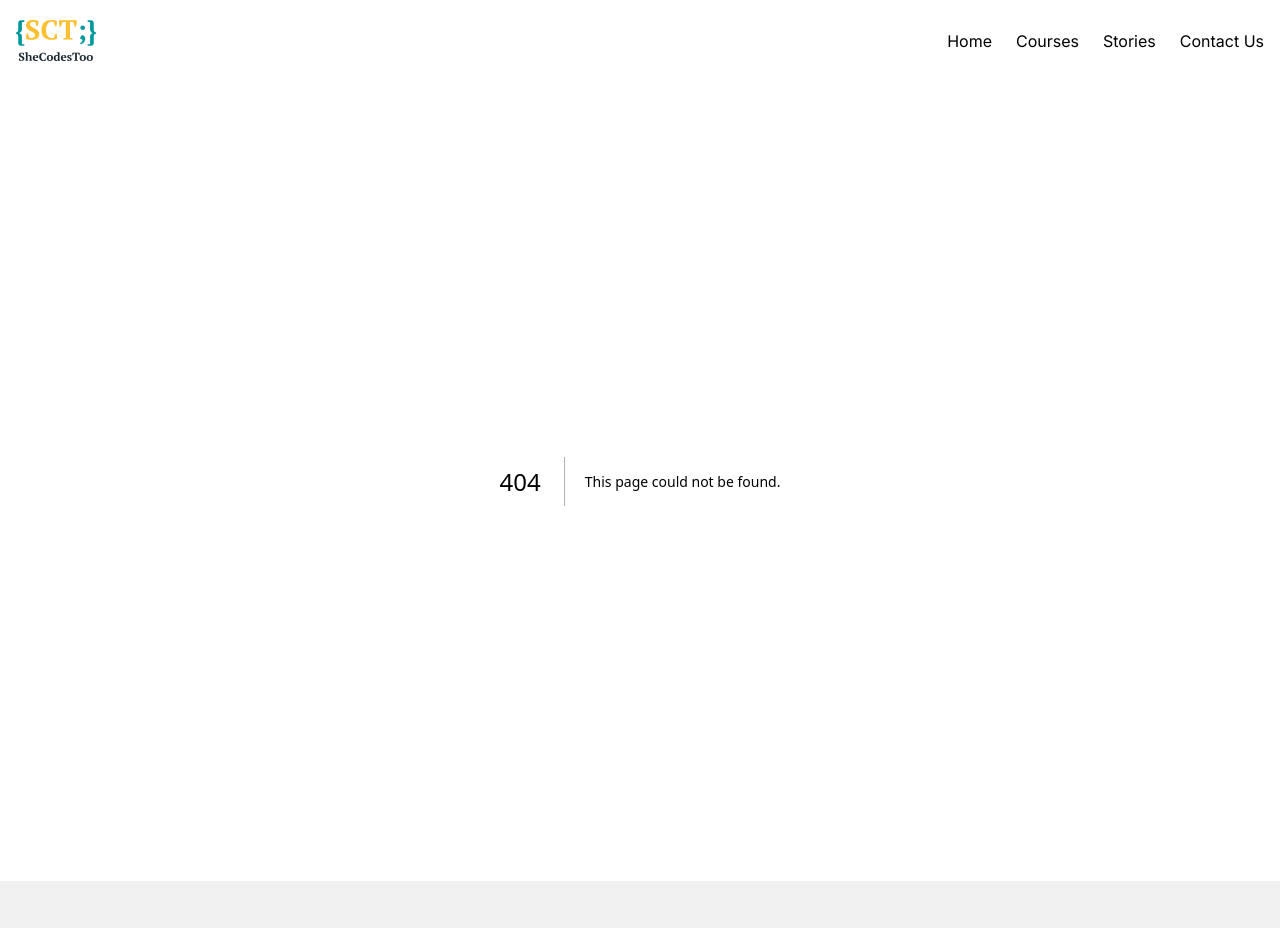
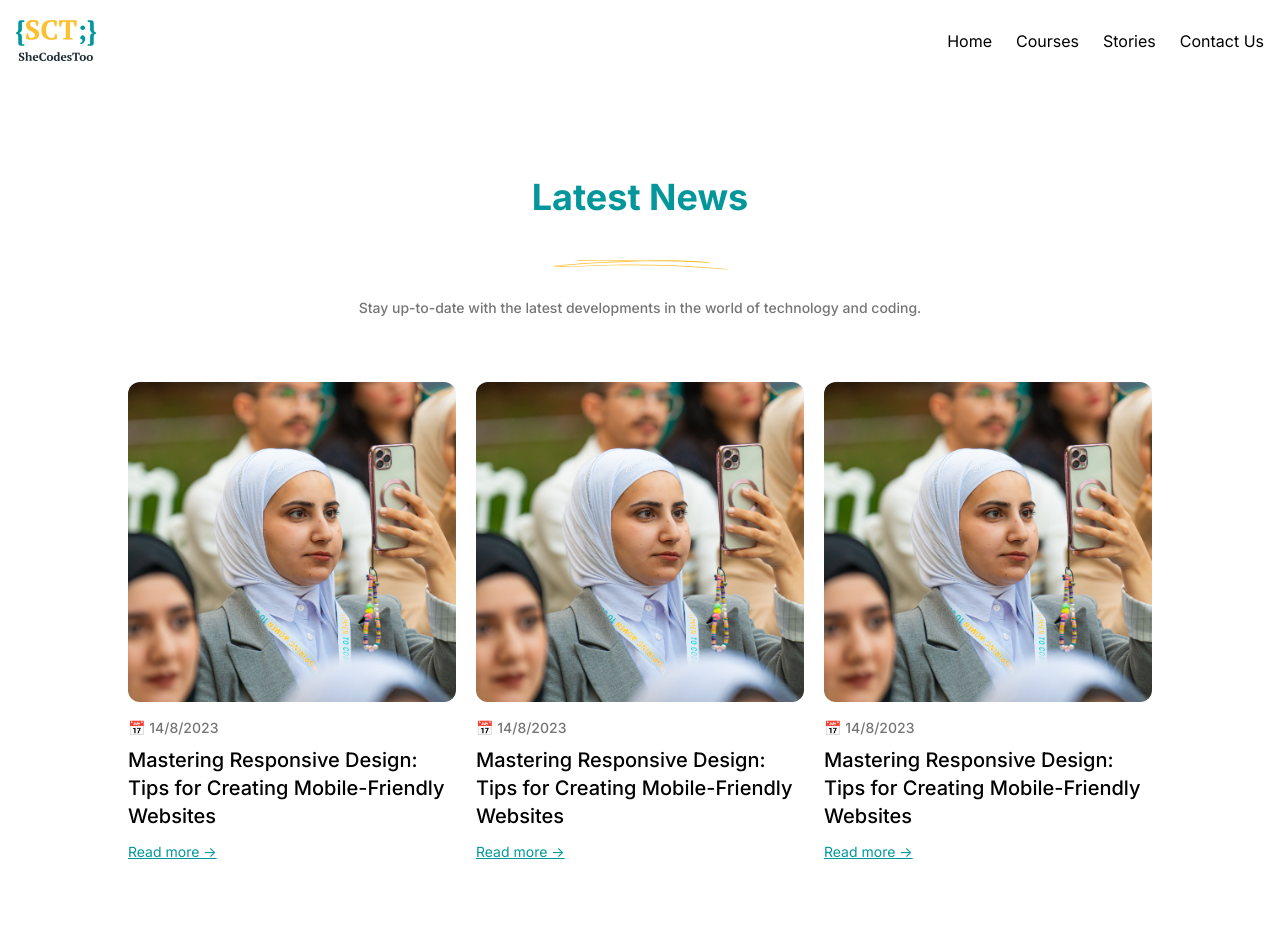
Before and after one commit to SheCodesTooDev/sct-website-frontend, a Next.js app: page /news in a window 1280 px wide. Before the commit this address had no page. Shown: the top 928 px of the page. Built offline with nearby package versions, Linux system fonts and the light colour scheme.

Commit message:
[ongoing] add nes page card

```diff
--- a/app/components/Home/NewsSection.tsx
+++ b/app/components/Home/NewsSection.tsx
@@ -1,9 +1,10 @@
 import Blueline from '../common/BlueLine';
 import { news } from '@/app/data/news';
-import NewsCard from '../common/cards/NewsCard';
+import NewsHomeCard from '../common/cards/NewsHomeCard';
 import BigNewsCard from '../common/cards/BigNewsCard';
 import Student from '@/public/images/8 .jpeg';
 import Button from '../common/Button';
+import Link from 'next/link';
 
 const News = () => (
   <div className='flex flex-col w-full justify-center items-center py-20 px-10 xl:px-32 text-center'>
@@ -24,12 +25,14 @@ const News = () => (
       </section>
       <section>
         {news.map((news) => (
-          <NewsCard key={news.id} {...news} />
+          <NewsHomeCard key={news.id} {...news} />
         ))}
       </section>
     </div>
     <div className='flex justify-center mt-5'>
-      <Button color='bg-sctblue text-white'>More news</Button>
+      <Link href='news'>
+        <Button color='bg-sctblue text-white'>More news</Button>
+      </Link>
     </div>
   </div>
 );
--- a/app/components/common/cards/NewsCard.tsx
+++ b/app/components/common/cards/NewsCard.tsx
@@ -1,25 +1,28 @@
 import Image from 'next/image';
+import { NewsProps } from '@/app/types/newsTypes';
+import Link from 'next/link';
 
-interface NewsProps {
-  id: number;
-  image: any;
-  title: string;
-  date: string;
-  description: string;
-}
 const NewsCard: React.FC<NewsProps> = ({ image, title, date }) => {
   return (
     <div className='flex flex-col items-start px-0 md:px-10 xl:px-0 justify-center text-start mb-5'>
-      <div className='flex gap-8 '>
+      <div className=''>
         <Image
-          className='rounded-xl w-40 h-24 object-cover'
+          className='rounded-xl w-full h-full xl:w-92 xl:h-80 object-cover'
           src={image}
           alt='illustration'
         />
+        <p className=' mt-4 font-medium text-xs lg:text-sm text-secondary'>
+          📅 {date}
+        </p>
 
         <div className='flex flex-col justify-start items-start gap-3'>
-          <p className='font-medium text-md'>{title}</p>
-          <p className='font-medium text-xs  mb-6 text-secondary'> 📅 {date}</p>
+          <p className='font-medium text-lg lg:text-xl mt-2'>{title}</p>
+          <Link
+            href={`/news`}
+            className='text-sctblue text-sm  underline flex justify-end'
+          >
+            Read more -&gt;
+          </Link>
         </div>
       </div>
     </div>
--- /dev/null
+++ b/app/components/common/cards/NewsHomeCard.tsx
@@ -0,0 +1,23 @@
+import Image from 'next/image';
+import { NewsProps } from '@/app/types/newsTypes';
+
+const NewsHomeCard: React.FC<NewsProps> = ({ image, title, date }) => {
+  return (
+    <div className='flex flex-col items-start px-0 md:px-10 xl:px-0 justify-center text-start mb-5'>
+      <div className='flex gap-8 '>
+        <Image
+          className='rounded-xl w-40 h-24 object-cover'
+          src={image}
+          alt='illustration'
+        />
+
+        <div className='flex flex-col justify-start items-start gap-3'>
+          <p className='font-medium text-md'>{title}</p>
+          <p className='font-medium text-xs  mb-6 text-secondary'> 📅 {date}</p>
+        </div>
+      </div>
+    </div>
+  );
+};
+
+export default NewsHomeCard;
--- /dev/null
+++ b/app/components/news/NewsHero.tsx
@@ -0,0 +1,19 @@
+import YellowLine from '../common/YellowLine';
+
+const NewsHero = () => {
+  return (
+    <>
+      <p className='font-bold text-4xl leading-loose text-sctblue'>
+        Latest News
+      </p>
+
+      <YellowLine />
+      <p className='font-medium text-lg md:text-sm mb-16  leading-loose text-secondary w-60 sm:w-72 md:w-full'>
+        Stay up-to-date with the latest developments in the world of technology
+        and coding.
+      </p>
+    </>
+  );
+};
+
+export default NewsHero;
--- /dev/null
+++ b/app/components/news/NewsList.tsx
@@ -0,0 +1,14 @@
+import { news } from '@/app/data/news';
+import NewsCard from '../common/cards/NewsCard';
+
+const NewsList = () => {
+  return (
+    <div className='grid grid-cols-1 md:grid-cols-2 lg:grid-cols-3 lg:gap-x-5 gap-y-12'>
+      {news.map((item) => (
+        <NewsCard key={item.id} {...item} />
+      ))}
+    </div>
+  );
+};
+
+export default NewsList;
--- /dev/null
+++ b/app/news/page.tsx
@@ -0,0 +1,14 @@
+import React from 'react';
+import NewsHero from '../components/news/NewsHero';
+import NewsList from '../components/news/NewsList';
+
+const NewsPage = () => {
+  return (
+    <div className='flex flex-col w-full justify-center items-center py-20 px-10 xl:px-32 text-center'>
+      <NewsHero />
+      <NewsList />
+    </div>
+  );
+};
+
+export default NewsPage;
--- /dev/null
+++ b/app/types/newsTypes.ts
@@ -0,0 +1,7 @@
+export interface NewsProps {
+  id: number;
+  image: any;
+  title: string;
+  date: string;
+  description?: string;
+}
```
Also changed, not shown: app/components/common/cards/BigNewsCard.tsx (+1 -7 lines).
